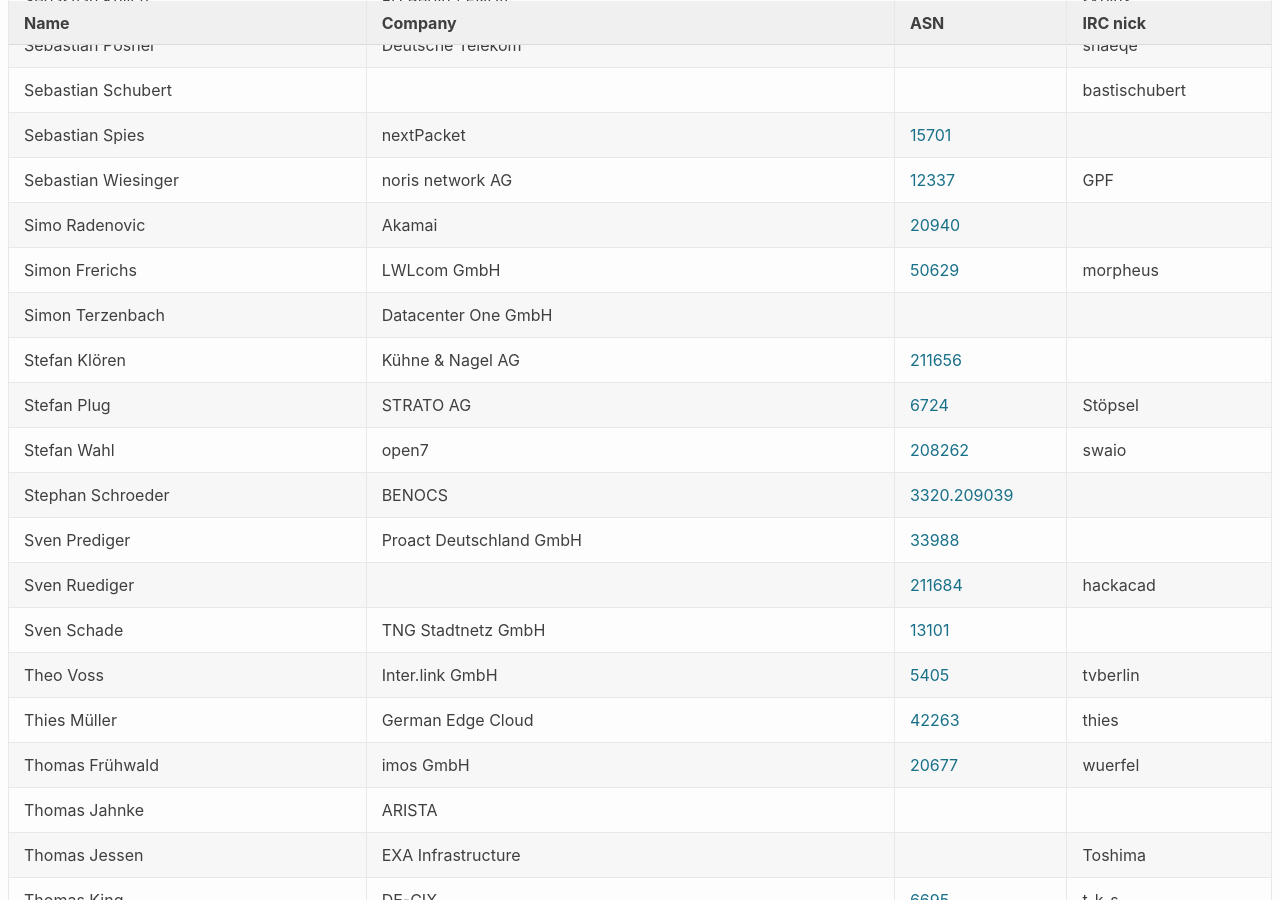
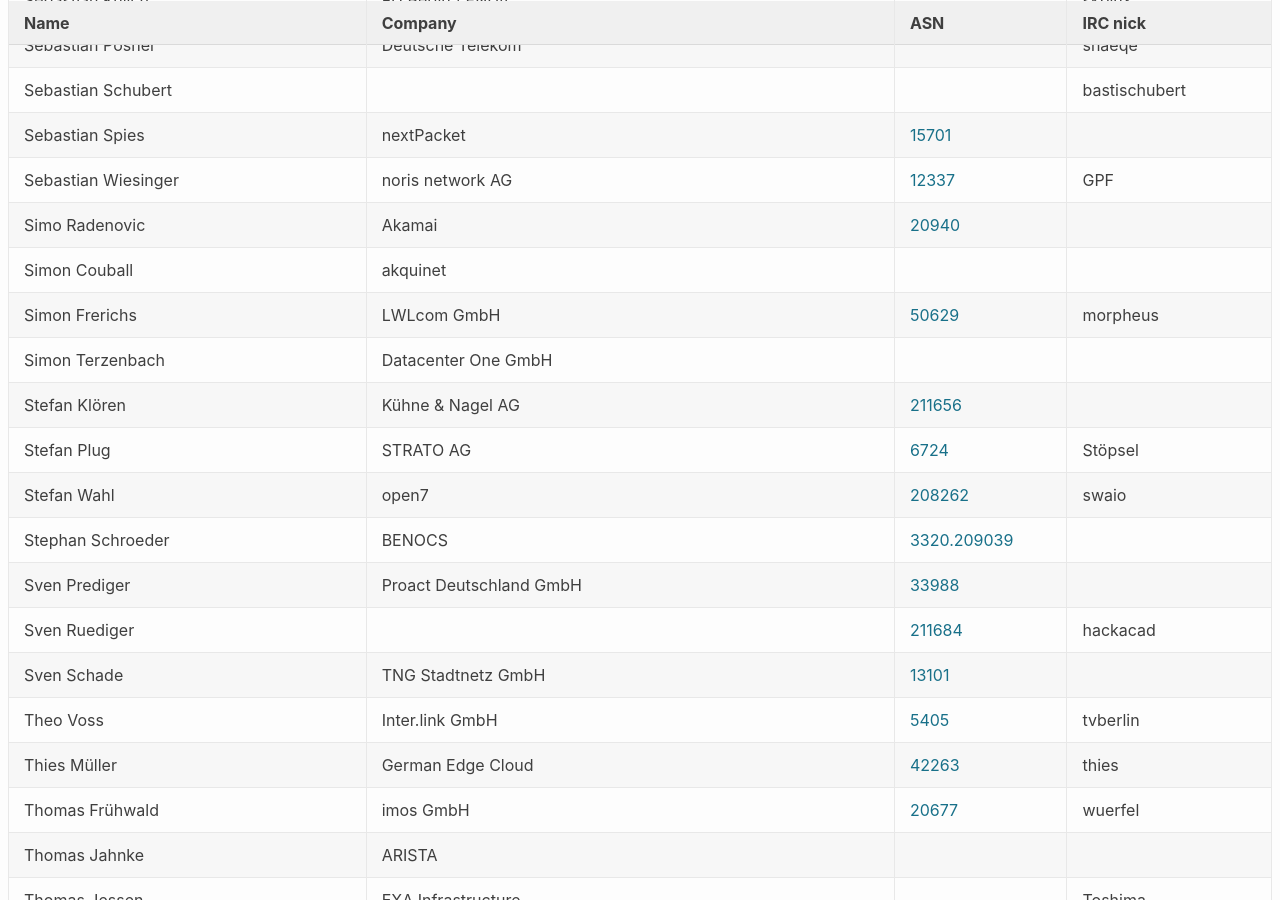
Before and after one commit to denog/pretix-attendeelist, a Jekyll site: the page built from denog14/index.md, in a window 1280 px wide and 900 px high, scrolled down 6229 px. Built offline with Jekyll 4.4.1, drawn with Linux system fonts in a browser that asks for light colours.

Commit message:
Latest data: Wed Oct 12 09:35:38 UTC 2022

```diff
--- a/_data/attendees_denog14_onsite.json
+++ b/_data/attendees_denog14_onsite.json
@@ -834,6 +834,12 @@
     "asn": "12337"
   },
   {
+    "name": "Simon Couball",
+    "company": "akquinet",
+    "irc": null,
+    "asn": null
+  },
+  {
     "name": "Simon Frerichs",
     "company": "LWLcom GmbH",
     "irc": "morpheus",
```
